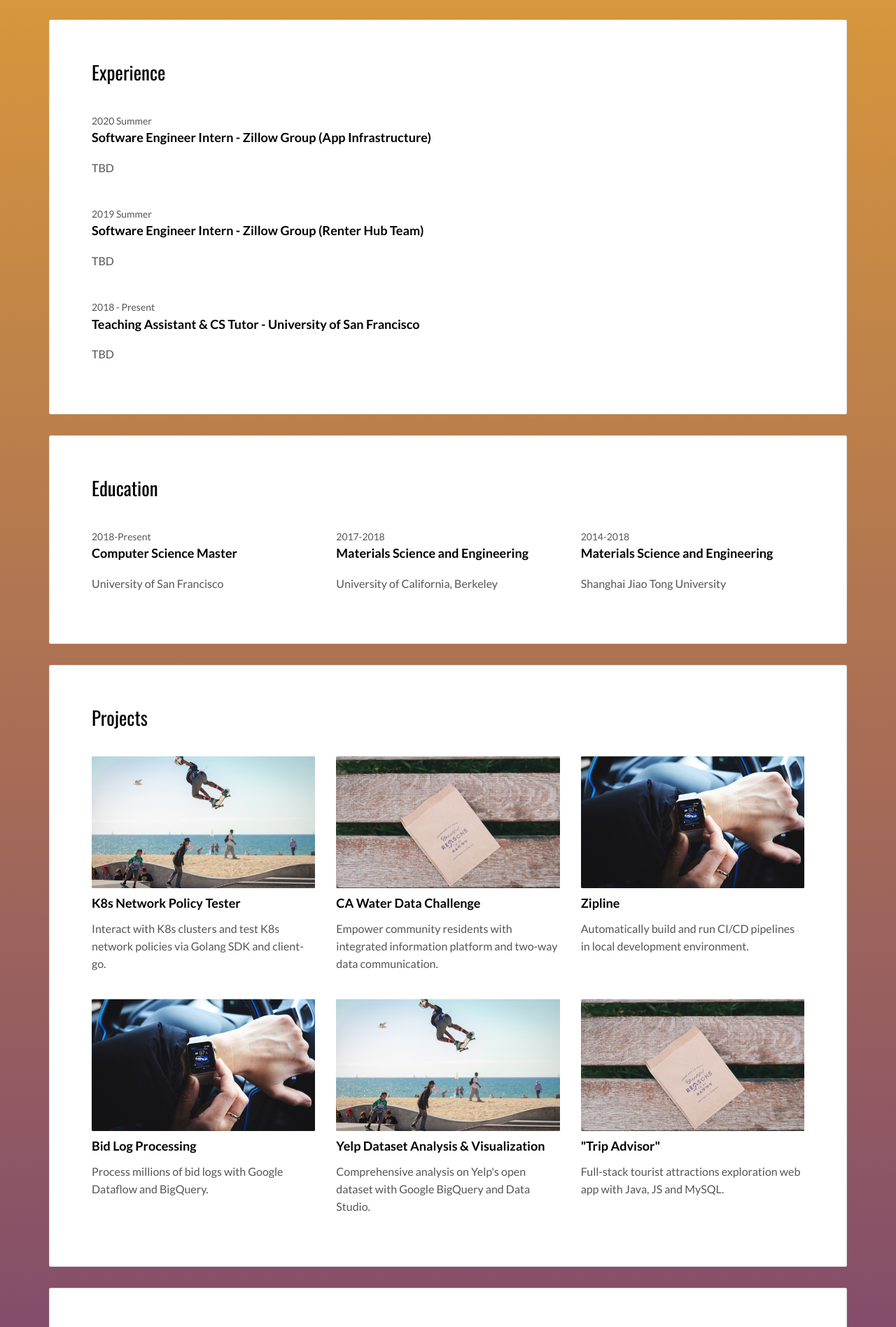
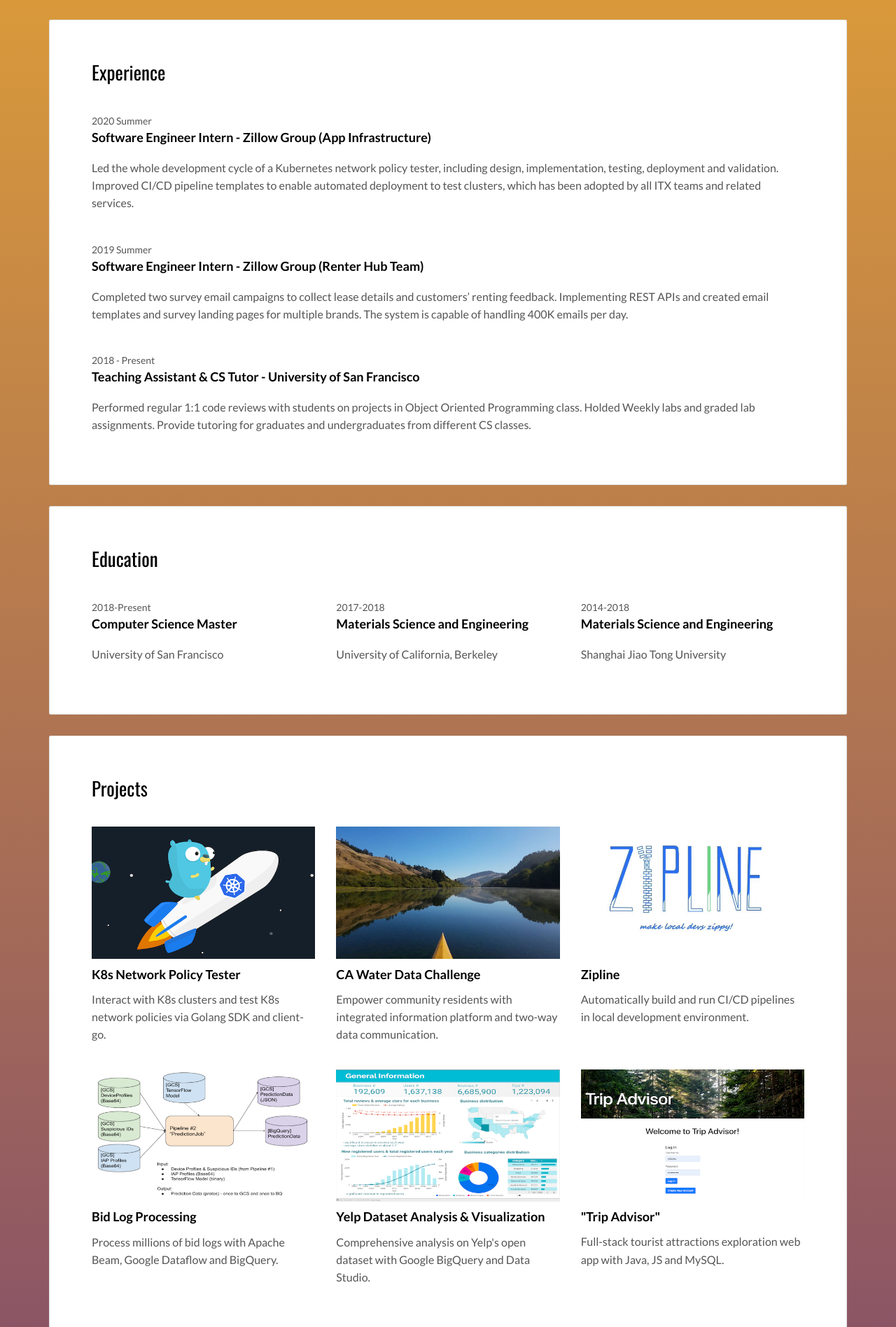
Before and after one commit to zinizhu/portfolio, a Flask app: page / in a window 1280 px wide. Shown: the part 893-2789 px from the top of the page at 70% size. Run offline with Flask 2, Linux system fonts and the light colour scheme; some libraries are stand-ins or nearby versions.

Commit message:
add details

```diff
--- a/templates/index.html
+++ b/templates/index.html
@@ -106,7 +106,7 @@
                     Infrastructure)
                   </h3>
                   <p>
-                    TBD
+                      Led the whole development cycle of a Kubernetes network policy tester, including design, implementation, testing, deployment and validation. Improved CI/CD pipeline templates to enable automated deployment to test clusters, which has been adopted by all ITX teams and related services.
                   </p>
                 </div>
 
@@ -118,7 +118,7 @@
                     Team)
                   </h3>
                   <p>
-                   TBD
+                    Completed two survey email campaigns to collect lease details and customers’ renting feedback. Implementing REST APIs and created email templates and survey landing pages for multiple brands. The system is capable of handling 400K emails per day.
                   </p>
                 </div>
 
@@ -128,7 +128,7 @@
                     Teaching Assistant & CS Tutor - University of San Francisco
                   </h3>
                   <p>
-                    TBD
+                    Performed regular 1:1 code reviews with students on projects in Object Oriented Programming class. Holded Weekly labs and graded lab assignments. Provide tutoring for graduates and undergraduates from different CS classes.
                   </p>
                 </div>
               </div>
@@ -177,7 +177,7 @@
 
                   <div class="col-md-4">
                     <img
-                      src="./static/assets/images/img-04.jpg"
+                      src="./static/assets/images/proj-kubernetes.png"
                       class="img-responsive"
                       alt=""
                     />
@@ -187,7 +187,7 @@
 
                   <div class="col-md-4">
                     <img
-                      src="./static/assets/images/img-03.jpg"
+                      src="./static/assets/images/proj-water.jpg"
                       class="img-responsive"
                       alt=""
                     />
@@ -197,7 +197,7 @@
 
                   <div class="col-md-4">
                     <img
-                      src="./static/assets/images/img-02.jpg"
+                      src="./static/assets/images/proj-zipline.jpg"
                       class="img-responsive"
                       alt=""
                     />
@@ -211,16 +211,16 @@
                 <div class="row">
                   <div class="col-md-4">
                     <img
-                      src="./static/assets/images/img-02.jpg"
+                      src="./static/assets/images/proj-dataflow.png"
                       class="img-responsive"
                       alt=""
                     />
                     <h4 class="h5">Bid Log Processing</h4>
-                    <p>Process millions of bid logs with Google Dataflow and BigQuery.</p>
+                    <p>Process millions of bid logs with Apache Beam, Google Dataflow and BigQuery.</p>
                   </div>
                   <div class="col-md-4">
                     <img
-                      src="./static/assets/images/img-04.jpg"
+                      src="./static/assets/images/proj-yelp.png"
                       class="img-responsive"
                       alt=""
                     />
@@ -229,7 +229,7 @@
                   </div>
                   <div class="col-md-4">
                     <img
-                      src="./static/assets/images/img-03.jpg"
+                      src="./static/assets/images/proj-trip.png"
                       class="img-responsive"
                       alt=""
                     />
@@ -252,7 +252,7 @@
                   </div>
                   <div class="col-md-10">
                     <p class="social-buttons">
-                      Spring, Jetty
+                      Skilled in programming with Java. Have much experience in developing java applications with different frameworks and libraries, including Spring MVC, Spring Boot, Spring Security, Jetty, Jsp. Use maven for dependency management.
                     </p>
                   </div>
                 </div>
@@ -265,7 +265,20 @@
                   </div>
                   <div class="col-md-10">
                     <p class="social-buttons">
-                      Machine learning, Web dev, Infrastructure
+                      Build web applications with Flask and FastAPI. Work on various AI-related projects using sk-learn, numpy and pandas. Implement CI/CD pipelines with Python and shell-scripting.
+                    </p>
+                  </div>
+                </div>
+
+                <div class="row">
+                  <div class="col-md-4">
+                    <p class="social-buttons" style="color: black">
+                      <b>JavaScript</b>
+                    </p>
+                  </div>
+                  <div class="col-md-10">
+                    <p class="social-buttons">
+                      Implement multiple dynamic webpages using React.js Framework. Familiar with Node.js Express fram
                     </p>
                   </div>
                 </div>
@@ -278,12 +291,28 @@
                   </div>
                   <div class="col-md-10">
                     <p class="social-buttons">
-                      Web dev
+                      Build backend APIS with go-gin framework. Implement client to interact with Kubernetes clusters.
+                    </p>
+                  </div>
+                </div>
+
+                <div class="row">
+                  <div class="col-md-4">
+                    <p class="social-buttons" style="color: black">
+                      <b>Other Technologies</b>
+                    </p>
+                  </div>
+                  <div class="col-md-10">
+                    <p class="social-buttons">
+                      GCP, AWS, Kubernetes, Docker
                     </p>
                   </div>
                 </div>
               </div>
+
+
             </div>
+
 
             <!-- Activities -->
             <div class="card">
@@ -292,7 +321,7 @@
                 <div class="row">
                   <div class="col-md-4">
                     <img
-                      src="./static/assets/images/img-02.jpg"
+                      src="./static/assets/images/activity-ghc.jpg"
                       class="img-responsive"
                       alt=""
                     />
@@ -301,7 +330,7 @@
                   </div>
                   <div class="col-md-4">
                     <img
-                      src="./static/assets/images/img-04.jpg"
+                      src="./static/assets/images/activity-hackweek.jpg"
                       class="img-responsive"
                       alt=""
                     />
@@ -310,12 +339,12 @@
                   </div>
                   <div class="col-md-4">
                     <img
-                      src="./static/assets/images/img-03.jpg"
+                      src="./static/assets/images/activity-cs.png"
                       class="img-responsive"
-                      alt=""
+                      alt=""f
                     />
                     <h3 class="h5">USF CS Department Coding Contest</h3>
-                    <p>2018<br />Top 4</p>
+                    <p>2019<br />Top 4</p>
                   </div>
                 </div>
               </div>
```
Also changed, not shown: static/assets/images/activity-cs.png (added), static/assets/images/activity-ghc.jpg (added), static/assets/images/activity-hackweek.jpg (added), static/assets/images/proj-dataflow.png (added), static/assets/images/proj-kubernetes.png (added), static/assets/images/proj-trip.png (added), static/assets/images/proj-water.jpg (added), static/assets/images/proj-yelp.png (added), static/assets/images/proj-zipline.jpg (added), static/assets/images/zipline.jpg (deleted).
